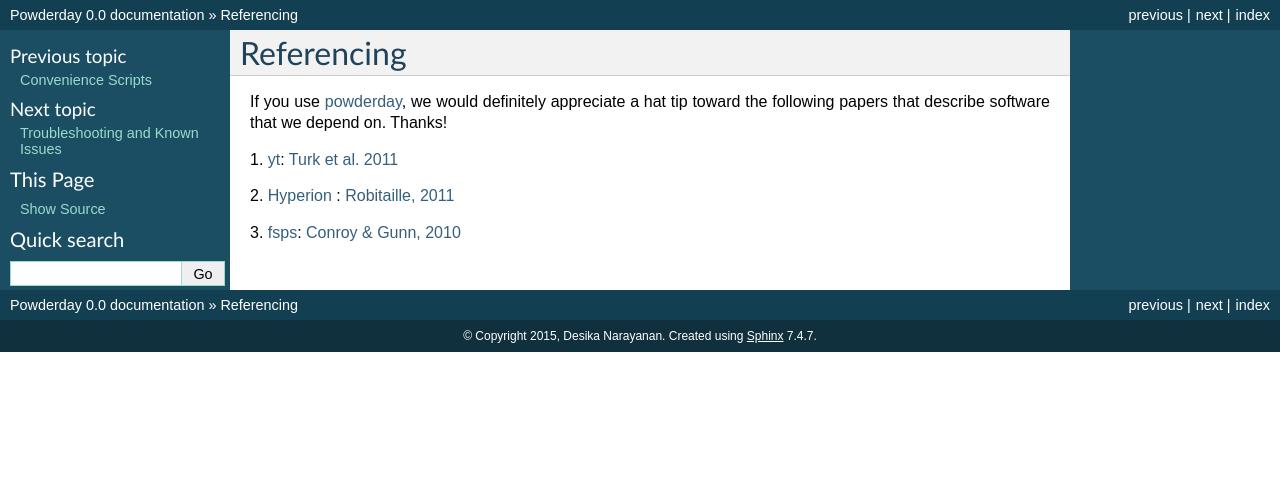
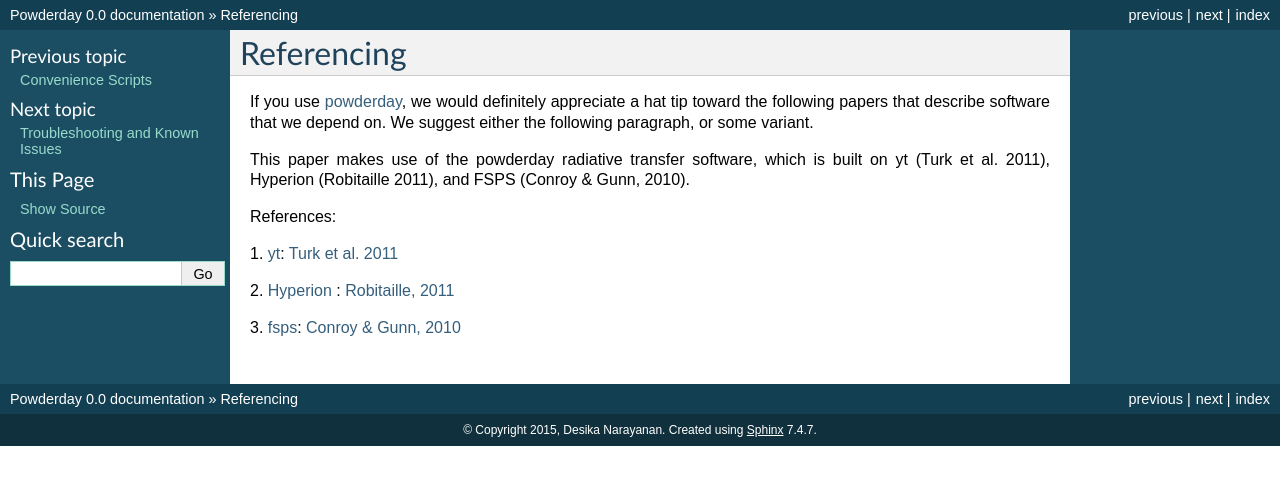
Before and after one commit to dnarayanan/powderday, a Sphinx documentation site: the page built from docs/referencing.rst, in a window 1280 px wide. Shown: the top 485 px of the page. Built offline with Sphinx 7.4.7, drawn with Linux system fonts in a browser that asks for light colours.

Commit message:
docs update: referencin

```diff
--- a/docs/installation.rst
+++ b/docs/installation.rst
@@ -259,6 +259,12 @@ then click 'raw' on the right side of each page.
 2. https://github.com/hyperion-rt/paper-galaxy-rt-model/blob/master/dust/vsg.hdf5
 3. https://github.com/hyperion-rt/paper-galaxy-rt-model/blob/master/dust/usg.hdf5
 
+Please note the caveat that the PAH files are generated using some
+approxmations described in `Robitaille et
+al. <http://www.aanda.org/articles/aa/abs/2012/09/aa19073-12/aa19073-12.html>`_,
+and we encourage the user of these PAH files to read this paper,
+especially section 3.4.2.
+
 
 Troubleshooting your Installation
 ============
--- a/docs/referencing.rst
+++ b/docs/referencing.rst
@@ -3,7 +3,14 @@ Referencing
 
 If you use `powderday <https://bitbucket.org/desika/powderday>`_, we
 would definitely appreciate a hat tip toward the following papers that
-describe software that we depend on.  Thanks!
+describe software that we depend on.  We suggest either the following
+paragraph, or some variant.
+
+This paper makes use of the powderday radiative transfer software,
+which is built on yt (Turk et al. 2011), Hyperion (Robitaille 2011),
+and FSPS (Conroy & Gunn, 2010).
+
+References:
 
 1. `yt
 <http://yt-project.org>`_:   `Turk et al. 2011
```
